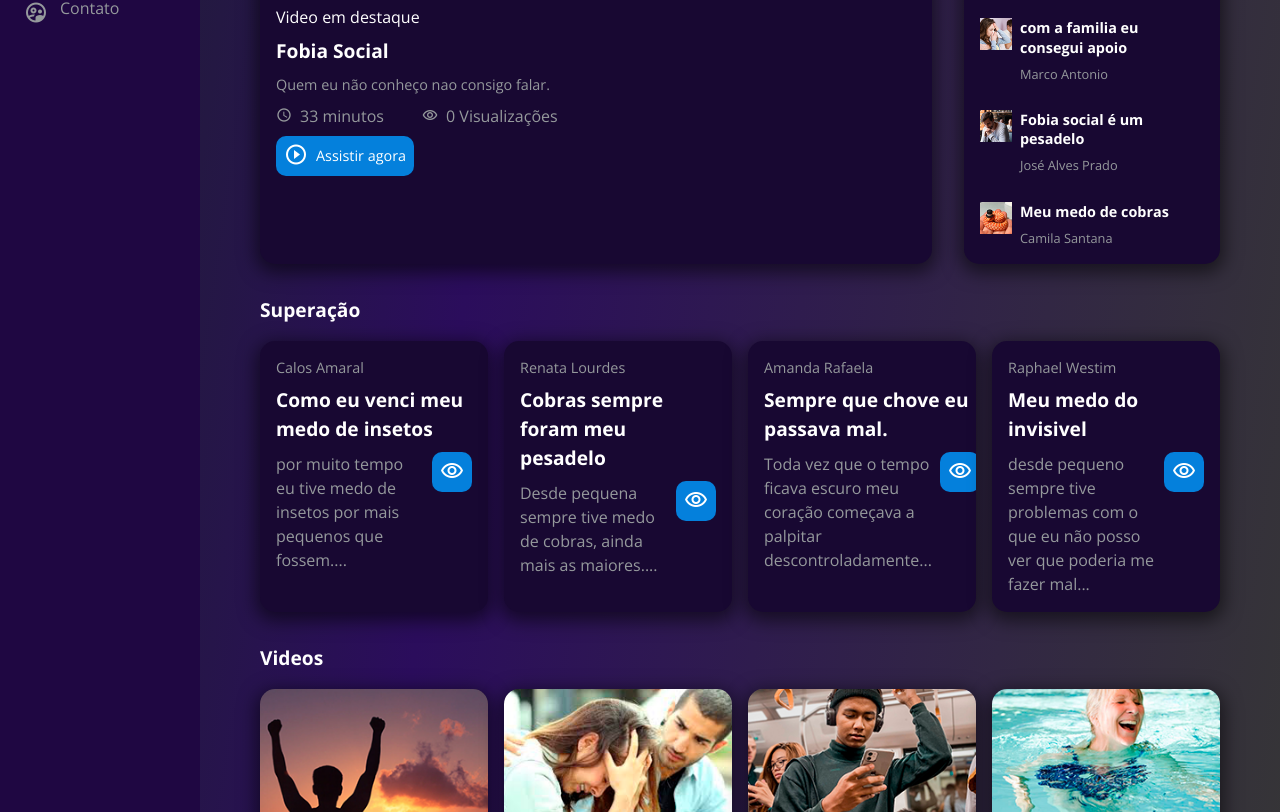
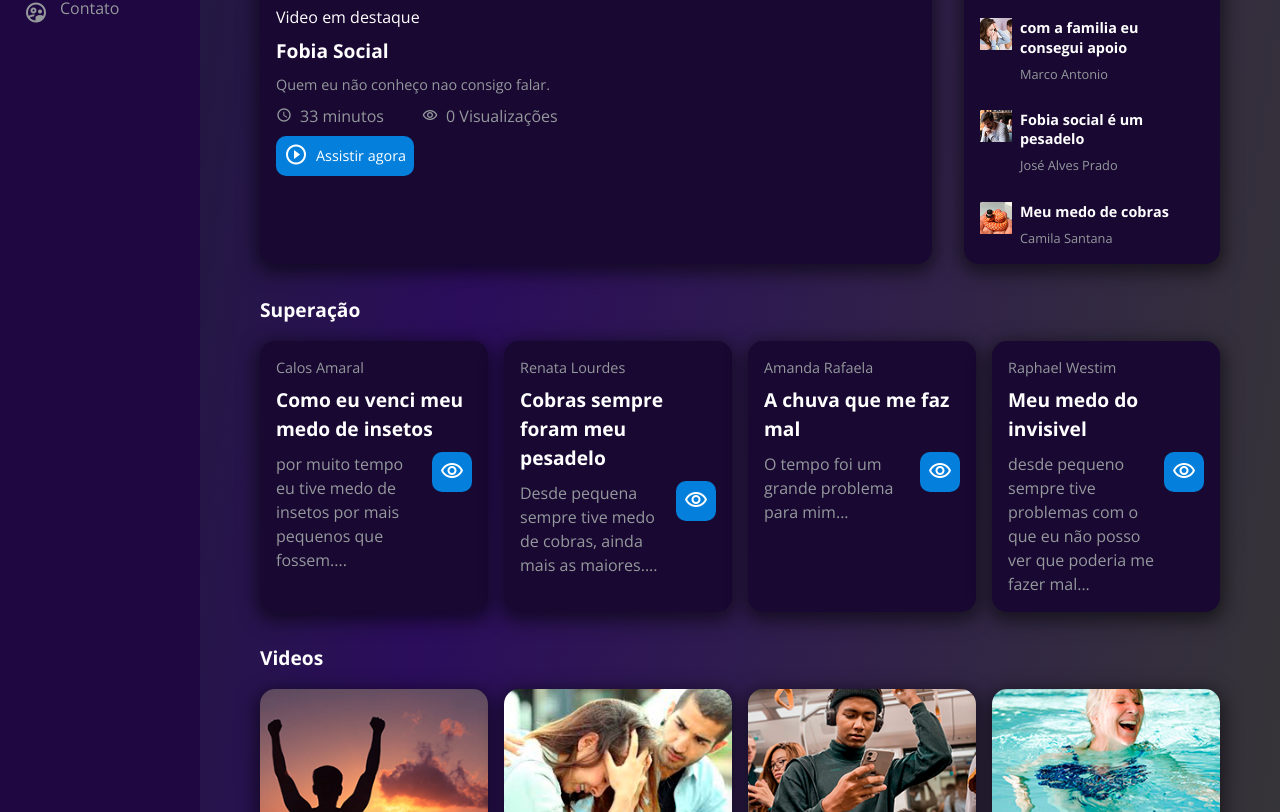
Before and after one commit to raphawestim/Phobos---Projeto, a website: page data/relatos.html in a window 1280 px wide. Shown: the part 430-1242 px from the top of the page. Drawn offline with nearby package versions, Linux system fonts and the light colour scheme.

Commit message:
ajuste simples

```diff
--- a/data/relatos.html
+++ b/data/relatos.html
@@ -115,13 +115,21 @@
                         <button onclick="paginaAmbiente()" class="cartao_botao cartao_botao--info btnPaginas" aria-label="ver agora"></button>
                     </div>
                 </article>
-                <article class="cartao cartao--destaque">
-                    <!-- <img src="../assets/img/clima.png" alt="" class="video"> -->
+                <!-- <article class="cartao cartao--destaque">
                     <div class="cartao-conteudo">
                         <p class="cartao-perfil">Amanda Rafaela</p>
-                        <h3 class="cartao-titulo">Sempre que chove eu passava mal.</h3>
-                        <p class="cartao_info">Toda vez que o tempo ficava escuro meu coração começava a palpitar descontroladamente...</p>
+                        <h3 class="cartao-titulo">A chuva que me faz mal</h3>
+                        <p class="cartao_info">Meu coração começava a palpitar descontroladamente quando chovia...</p>
                         <button onclick="paginaClima()" class="cartao_botao cartao_botao--info btnPaginas" aria-label="ver agora"></button>
+                    </div>
+                </article> -->
+                <article class="cartao cartao--destaque">
+                    <!-- <img src="../assets/img/agua.png" alt="" class="video"> -->
+                    <div class="cartao-conteudo">
+                        <p class="cartao-perfil">Amanda Rafaela</p>
+                        <h3 class="cartao-titulo">A chuva que me faz mal</h3>
+                        <p class="cartao_info">O tempo foi um grande problema para mim...</p>
+                        <button onclick="relato2()" class="cartao_botao cartao_botao--info btnPaginas" aria-label="ver agora"></button>
                     </div>
                 </article>
                 <article class="cartao cartao--destaque">
```
